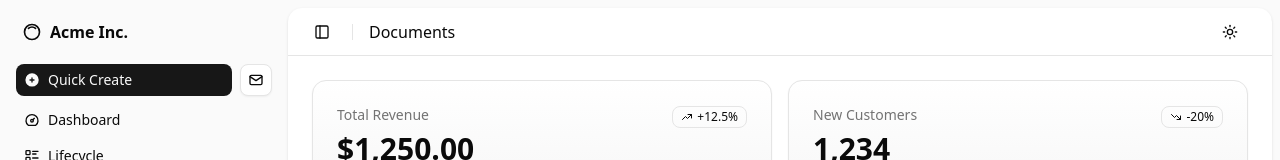
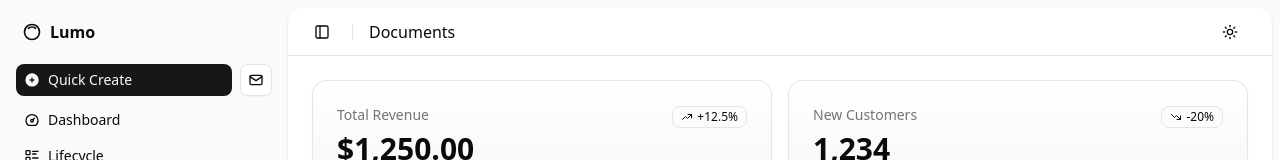
Before and after one commit to Joselay/lumo-portal, a Next.js app: page /dashboard in a window 1280 px wide. Shown: the top 160 px of the page. Built offline with nearby package versions, Linux system fonts and the light colour scheme.

Commit message:
Update component configuration and modify sidebar branding. Added a new registry for Acme in components.json and changed the sidebar display name from "Acme Inc." to "Lumo".

```diff
--- a/package.json
+++ b/package.json
@@ -47,6 +47,7 @@
     "@types/node": "^24",
     "@types/react": "^19",
     "@types/react-dom": "^19",
+    "shadcn": "^3.2.1",
     "tailwindcss": "^4",
     "tw-animate-css": "^1.3.8",
     "typescript": "^5"
--- a/src/components/app-sidebar.tsx
+++ b/src/components/app-sidebar.tsx
@@ -162,7 +162,7 @@ export function AppSidebar({ ...props }: React.ComponentProps<typeof Sidebar>) {
             >
               <a href="#">
                 <IconInnerShadowTop className="!size-5" />
-                <span className="text-base font-semibold">Acme Inc.</span>
+                <span className="text-base font-semibold">Lumo</span>
               </a>
             </SidebarMenuButton>
           </SidebarMenuItem>
```
Also changed, not shown: .mcp.json (added), components.json, 1 other file (tests, documents, lock files or other folders).
